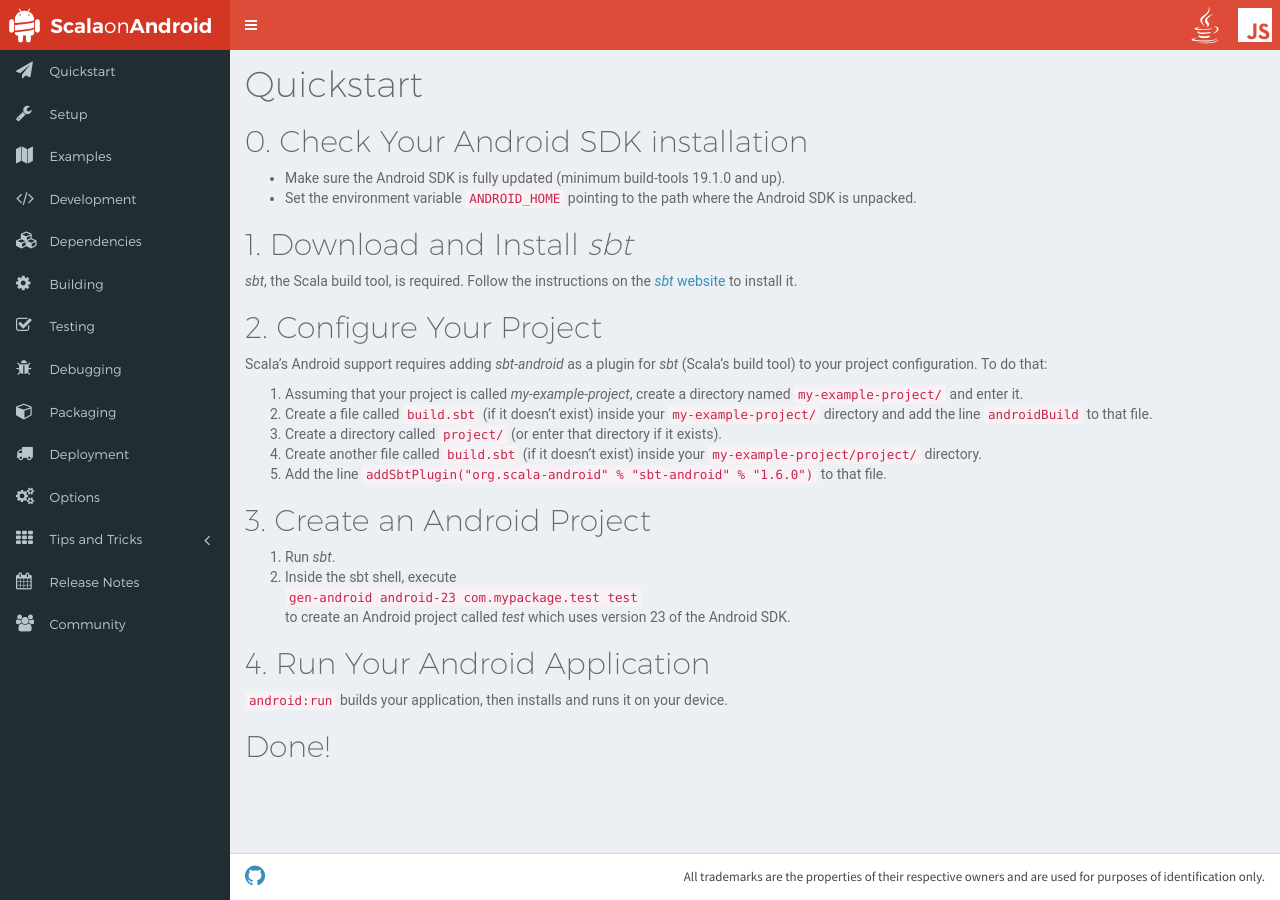
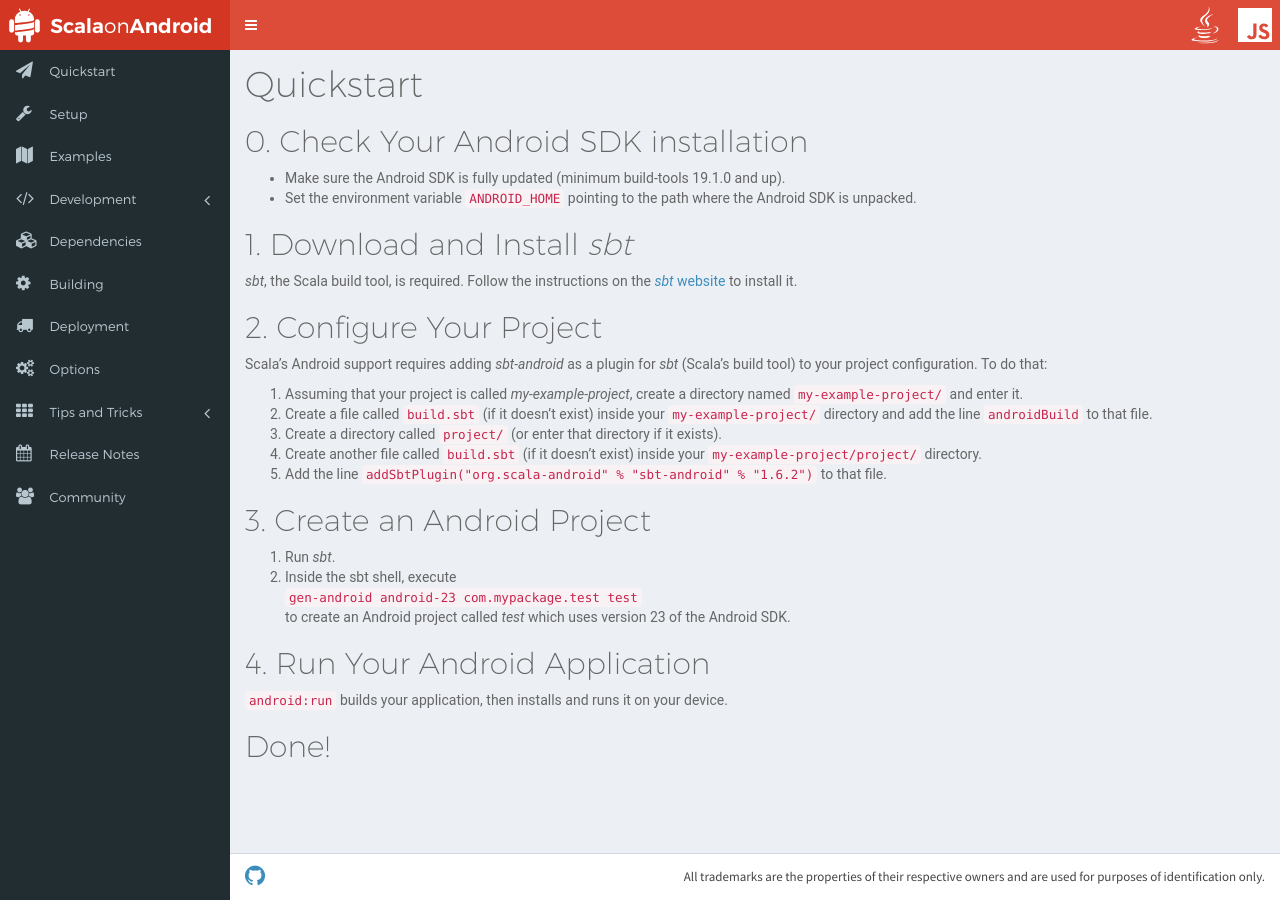
Before and after one commit to scala-android/scala-android.github.io, a Jekyll site: the page built from _pages/quickstart.md, in a window 1280 px wide. Built offline with Jekyll 4.4.1, drawn with Linux system fonts in a browser that asks for light colours; nearby versions of some CDN libraries.

Commit message:
Ide integration update (#7)
- Changed sidebar menu
- Removed packaging
- Updated releases
Changed mouse pointer when hovering release table

* Added intellij integration (need to create it smaller size)
Updated gitignore for OSX

* refactored side menu
added ide integration tutorial

```diff
--- a/_includes/sidebar.html
+++ b/_includes/sidebar.html
@@ -6,12 +6,16 @@
       <li><a href="/quickstart"><i class="fa fa-paper-plane"></i> <span>Quickstart</span></a></li>
       <li><a href="/setup"><i class="fa fa-wrench"></i> <span>Setup</span></a></li>
       <li><a href="/examples" data-target="#"><i class="fa fa-map"></i> <span>Examples</span></a></li>
-      <li><a href="/development"><i class="fa fa-code"></i> <span>Development</span></a></li>
+      <li class="treeview">
+          <a href="/development"><i class="fa fa-code"></i> <span>Development</span> <i class="fa fa-angle-left pull-right"></i></a>
+          <ul class="treeview-menu">
+            <li><a href="/ide_integration"><i class="fa fa-desktop"></i> <span>IDE Intgration</span></a></li>
+            <li><a href="/debugging"><i class="fa fa-bug"></i> <span>Debugging</span></a></li>
+            <li><a href="/testing"><i class="fa fa-check-square-o"></i> <span>Testing</span></a></li>
+          </ul>
+      </li>
       <li><a href="/dependencies"><i class="fa fa-cubes"></i> <span>Dependencies</span></a></li>
       <li><a href="/building"><i class="fa fa-gear"></i> <span>Building</span></a></li>
-      <li><a href="/testing"><i class="fa fa-check-square-o"></i> <span>Testing</span></a></li>
-      <li><a href="/debugging"><i class="fa fa-bug"></i> <span>Debugging</span></a></li>
-      <li><a href="/packaging"><i class="fa fa-cube"></i> <span>Packaging</span></a></li>
       <li><a href="/deployment"><i class="fa fa-truck"></i> <span>Deployment</span></a></li>
       <li><a href="/options"><i class="fa fa-cogs"></i> <span>Options</span></a></li>
       <li class="treeview">
--- a/_pages/quickstart.md
+++ b/_pages/quickstart.md
@@ -22,7 +22,7 @@
 2. Create a file called <code>build.sbt</code> (if it doesn't exist) inside your <code>my-example-project/</code> directory and add the line <code>androidBuild</code> to that file.
 3. Create a directory called <code>project/</code> (or enter that directory if it exists).<br/>
 4. Create another file called <code>build.sbt</code> (if it doesn't exist) inside your <code>my-example-project/project/</code> directory.
-5. Add the line <code>addSbtPlugin("org.scala-android" % "sbt-android" % "1.6.0")</code> to that file.
+5. Add the line <code>addSbtPlugin("org.scala-android" % "sbt-android" % "1.6.2")</code> to that file.
 
 ## 3. Create an Android Project
 
```
Also changed, not shown: _pages/ide_integration.md (added, +49 -0 lines), _pages/packaging.md (deleted, +0 -6 lines), _pages/releases.md (+2 -2 lines), _pages/releases/release_1_6_1.md (+1 -1 lines), _pages/releases/release_1_6_2.md (added, +11 -0 lines), resources/img/intellij01.png (added), resources/img/intellij02.png (added), resources/img/intellij03.png (added), resources/img/intellij04.png (added), resources/img/intellij05.png (added), resources/img/intellij06.png (added), resources/img/plugin_sbt.png (added), resources/img/sbt01.png (added), resources/img/sbt02.png (added), 1 more files, 1 other file.
